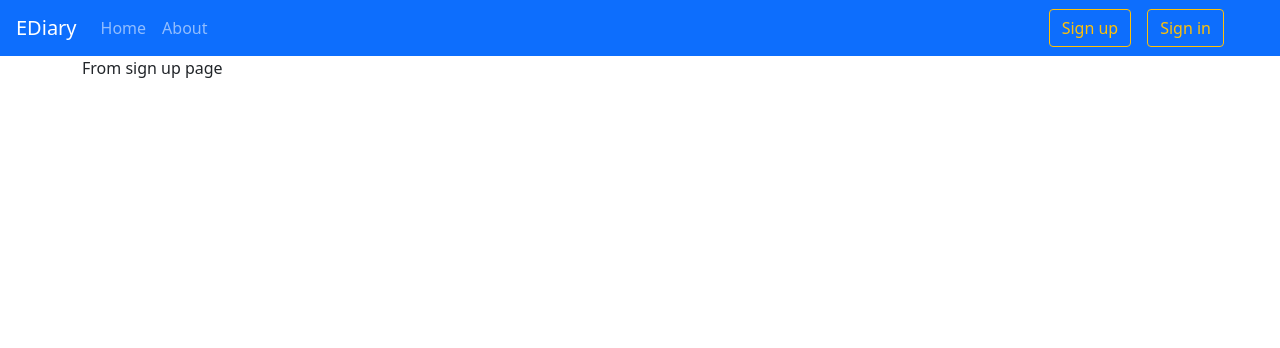
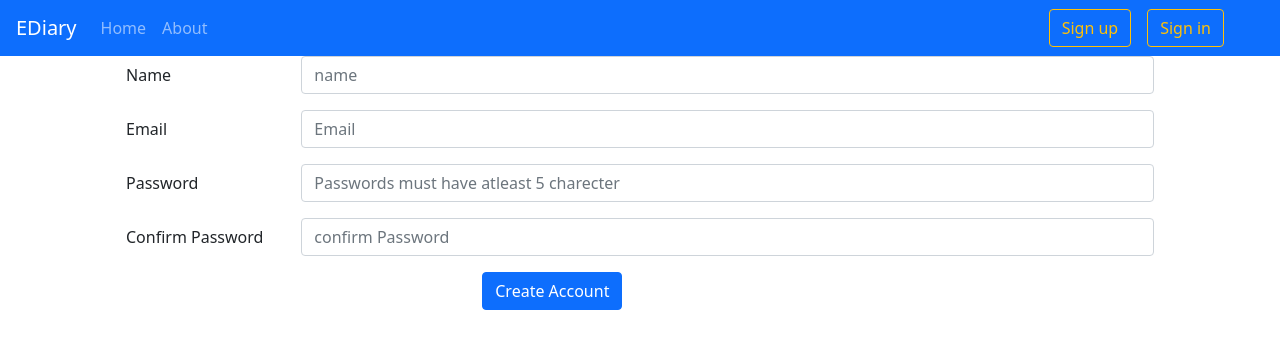
Before and after one commit to Sourav-Chakraborty/EDiary, a React (Create React App) app: page /signup in a window 1280 px wide. Shown: the top 348 px of the page. Built offline with nearby package versions, Linux system fonts and the light colour scheme.

Commit message:
alert done

```diff
--- a/src/App.js
+++ b/src/App.js
@@ -1,3 +1,5 @@
+import React, { useState } from 'react'
+
 import "./App.css";
 import Navbar from "./component/Nav";
 import Home from "./component/Home";
@@ -6,14 +8,17 @@ import { BrowserRouter as Router, Switch, Route } from "react-router-dom";
 import NoteState from "./context/notes/notesState";
 import Signin from "./component/Signin";
 import Signup from "./component/Signup";
+import Alert from "./component/Alert";
 
 function App() {
+  const [alert, setalert] = useState({type:"",msg:""})
   return (
     <div>
       <NoteState>
         {/* load NoteState so that i can use useContext inside this  */}
         <Router>
           <Navbar />
+          <Alert alert={alert}/>
           <div className="container">
             <Switch>
               <Route path="/about">
@@ -22,13 +27,13 @@ function App() {
 
 
               <Route path="/signin">
-                <Signin />
+                <Signin setalert={setalert} />
               </Route>
               <Route path="/signup">
-                <Signup />
+                <Signup  setalert={setalert}/>
               </Route>
               <Route path="/">
-                <Home />
+                <Home setalert={setalert}/>
               </Route>
             </Switch>
           </div>
--- a/src/component/AddNotes.js
+++ b/src/component/AddNotes.js
@@ -1,7 +1,8 @@
 import React, {useContext, useState,useEffect} from 'react'
 import noteContext from "../context/notes/noteContext"
 
-const AddNote = () => {
+const AddNote = (props) => {
+    const setalert=props.setalert
     const context = useContext(noteContext);
     const {addNote,getAllNotes} = context;
 
@@ -19,6 +20,11 @@ const AddNote = () => {
             alert("Make sure title is atleast 5 charecter")
         else{
             addNote(note.title, note.description, note.tag);
+            setalert({type:"success",msg:"Congrats note added"})
+            setTimeout(() => {
+            setalert({type:null,msg:""})
+
+            }, 4000);
             setNote({title: "", description: "", tag: "default"})
 
         }
--- /dev/null
+++ b/src/component/Alert.js
@@ -0,0 +1,13 @@
+import React from 'react'
+
+export default function Alert(props) {
+    return (
+
+            props.alert.type && <div>
+                <div className={`alert alert-${props.alert.type} alert-dismissible fade show fixed-top`} role="alert" style={{marginTop:"50px"}}>
+                    <strong>{props.alert.type}</strong> {props.alert.msg}
+
+                </div>
+            </div>
+    )
+}
--- a/src/component/Home.js
+++ b/src/component/Home.js
@@ -1,6 +1,7 @@
 import React from 'react'
 import Notes from './Notes'
-export default function Home() {
+export default function Home(props) {
+    const setalert=props.setalert
 
     return (
         <div>
@@ -11,7 +12,7 @@ export default function Home() {
 
 
 
-            <Notes/>
+            <Notes setalert={setalert}/>
 
         </div>
     )
--- a/src/component/Nav.js
+++ b/src/component/Nav.js
@@ -6,7 +6,7 @@ export default function Nav() {
 
   return (
     <div>
-      <nav className="navbar navbar-expand-lg navbar-dark bg-primary">
+      <nav className="navbar navbar-expand-lg navbar-dark bg-primary fixed-top">
         <Link className="navbar-brand" to="/">
           EDiary
         </Link>
--- a/src/component/NoteItem.js
+++ b/src/component/NoteItem.js
@@ -1,22 +1,33 @@
-import React,{useContext} from "react";
-import noteContext from "../context/notes/noteContext"
+import React, { useContext } from "react";
+import noteContext from "../context/notes/noteContext";
 export default function NoteItem(props) {
   const context = useContext(noteContext);
-  const {deleteNote} = context;
+  const { deleteNote } = context;
 
-  const { note,updateNote } = props;
+  const { note, updateNote, setalert } = props;
   return (
     <div className="col-3 my-3">
       <div className="card">
         <h5 className="card-header">{note.title}</h5>
         <div className="card-body">
           <h6 className="card-title">{note.tag}</h6>
-          <p className="card-text">
-           {note.description}
-          </p>
+          <p className="card-text">{note.description}</p>
           <h6>{note.date}</h6>
-          <i className="fas fa-trash-alt mx-3" onClick={()=> deleteNote(note._id)}>Delete</i>
-          <i className="fas fa-edit mx-3" onClick={()=> updateNote(note)}>Edit</i>
+          <i
+            className="fas fa-trash-alt mx-3"
+            onClick={() => {
+              deleteNote(note._id);
+              setalert({ type: "success", msg: "Deletion sucessful" });
+              setTimeout(() => {
+                setalert({ type: null, msg: "" });
+              }, 4000);
+            }}
+          >
+            Delete
+          </i>
+          <i className="fas fa-edit mx-3" onClick={() => updateNote(note)}>
+            Edit
+          </i>
         </div>
       </div>
     </div>
--- a/src/component/Notes.js
+++ b/src/component/Notes.js
@@ -3,7 +3,8 @@ import AddNotes from "./AddNotes.js";
 import NoteItem from "./NoteItem.js";
 import noteContext from "../context/notes/noteContext.js";
 
-export default function Notes() {
+export default function Notes(props) {
+  const setalert=props.setalert
   const ref = useRef(null);
   const context = useContext(noteContext);
   const { notes, editNote } = context;
@@ -29,8 +30,14 @@ export default function Notes() {
       alert("Make sure title is atleast one charecter");
     else if (note.description.length < 5)
       alert("Make sure title is atleast 5 charecter");
-    else
+    else {
       editNote(note.id, note.title, note.description, note.tag);
+      setalert({type:"success",msg:"Congrats edit sucessful"})
+      setTimeout(() => {
+      setalert({type:null,msg:""})
+
+      }, 4000);
+    }
     document.getElementById("X").click();
   };
 
@@ -39,7 +46,7 @@ export default function Notes() {
   };
   return (
     <div>
-      <AddNotes />
+      <AddNotes setalert={setalert} />
 
       <button
         ref={ref}
@@ -141,7 +148,7 @@ export default function Notes() {
         {notes.length === 0 && <h1 className="text-center">No Note to show</h1>}
         {notes.map((note) => {
           return (
-            <NoteItem updateNote={updateNote} note={note} key={note._id} />
+            <NoteItem setalert={setalert} updateNote={updateNote} note={note} key={note._id} />
           );
         })}
       </div>
--- a/src/component/Signin.js
+++ b/src/component/Signin.js
@@ -1,9 +1,10 @@
 import React,{useState} from "react";
 import { useHistory } from "react-router-dom";
 import "./signin.css"
-export default function Signin() {
+export default function Signin(props) {
     const [login, setlogin] = useState({email:"",password:""})
 	let history=useHistory()
+	const setalert=props.setalert
     const onsubmitform=async (e)=>{
         e.preventDefault()
         const response = await fetch(`http://localhost:5000/api/auth/login`, {
@@ -21,9 +22,19 @@ export default function Signin() {
 		  if(json.success==="true"){
 			  localStorage.setItem("token",json.authtoken)
 		  	  history.push("/")
+				setalert({type:"success",msg:"Congrats sign in sucessful"})
+				setTimeout(() => {
+				setalert({type:null,msg:""})
+
+				}, 4000);
 		  }
-		  else
-		  	alert("Log in failed")
+		  else{
+			setalert({type:"danger",msg:"sign in failed"})
+			setTimeout(() => {
+			setalert({type:null,msg:""})
+
+			}, 4000);
+		  }
 
 
     }
--- a/src/component/Signup.js
+++ b/src/component/Signup.js
@@ -1,9 +1,126 @@
-import React from 'react'
+import React, { useState } from "react";
+import { useHistory } from "react-router-dom";
 
-export default function Signup() {
-    return (
-        <div>
-            From sign up page
+export default function Signup(props) {
+  let history = useHistory();
+  const setalert=props.setalert
+  const [user, setuser] = useState({ name: "", email: "", password: "",conPassword:"" });
+  const handleChange = (e) => {
+    setuser({ ...user, [e.target.name]: e.target.value });
+  };
+
+  const hadleSubmit = async (e) => {
+
+    e.preventDefault();
+    console.log(user);
+    if(user.conPassword!==user.password)
+        return alert("Make sure password & confirm password are same")
+    const response = await fetch(`http://localhost:5000/api/auth/createuser`, {
+      method: "POST",
+
+      headers: {
+        "Content-Type": "application/json",
+      },
+
+      body: JSON.stringify({
+        email: user.email,
+        password: user.password,
+        name: user.name,
+      }),
+    });
+    const json = await response.json();
+    console.log(json);
+    if (json.success === "true") {
+      localStorage.setItem("token", json.authtoken);
+      history.push("/");
+      setalert({type:"success",msg:"Congrats sign up sucessful"})
+      setTimeout(() => {
+      setalert({type:null,msg:""})
+
+      }, 4000);
+    } else{
+      setalert({type:"danger",msg:"sign up failed"})
+      setTimeout(() => {
+      setalert({type:null,msg:""})
+
+      }, 4000);
+    }
+  };
+
+  return (
+    <div className="container">
+      <h1>Create Your account</h1>
+
+      <form onSubmit={hadleSubmit}>
+        <div className="form-group row">
+          <label htmlFor="inputEmail3" className="col-sm-2 col-form-label">
+            Name
+          </label>
+          <div className="col-sm-10">
+            <input
+              onChange={handleChange}
+              type="text"
+              className="form-control"
+              name="name"
+              id="name"
+              placeholder="name"
+            />
+          </div>
         </div>
-    )
+        <div className="form-group row">
+          <label htmlFor="inputEmail3" className="col-sm-2 col-form-label">
+            Email
+          </label>
+          <div className="col-sm-10">
+            <input
+              onChange={handleChange}
+              type="email"
+              className="form-control length"
+              id="email"
+              name="email"
+              placeholder="Email"
+            />
+          </div>
+        </div>
+        <div className="form-group row">
+          <label htmlFor="inputPassword3" className="col-sm-2 col-form-label">
+            Password
+          </label>
+          <div className="col-sm-10">
+            <input
+              onChange={handleChange}
+              type="password"
+              className="form-control length"
+              id="password"
+              name="password"
+              placeholder="Passwords must have atleast 5 charecter"
+            />
+          </div>
+        </div>
+        <div className="form-group row">
+          <label htmlFor="inputPassword3" className="col-sm-2 col-form-label">
+           Confirm Password
+          </label>
+          <div className="col-sm-10">
+            <input
+              onChange={handleChange}
+              type="password"
+              className="form-control length"
+              id="conPassword"
+              name="conPassword"
+              placeholder="confirm Password"
+            />
+          </div>
+        </div>
+
+        <div className="form-group row">
+          <div className="col-sm-10 text-center">
+            <button type="submit" className="btn btn-primary ">
+              Create Account
+            </button>
+          </div>
+        </div>
+      </form>
+    </div>
+  );
 }
```
Also changed, not shown: src/component/signup.css (added), 1 other file (tests, documents, lock files or other folders).
